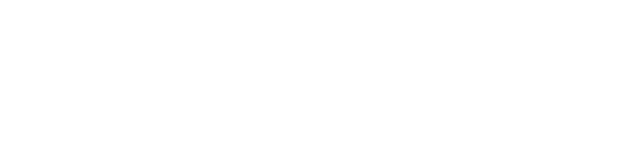
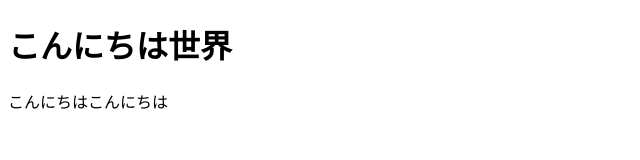
Before and after one commit to SaitouHiyori/WebSite20170517, a plain HTML site: page index.html in a window 1280 px wide. Shown: the whole page, without its empty margins (0-640 px from the left). Drawn offline with Linux system fonts and the light colour scheme.

Commit message:
Update index.html

```diff
--- a/index.html
+++ b/index.html
@@ -3,8 +3,11 @@
 <head>
 <meta charset = "utf-8">
 <title>
+  ぴよりんのページ
 </title>
 </head>
 <body>
+  <h1>こんにちは世界</h1>
+  <p>こんにちはこんにちは</p>
 </body>
 </html>
```
